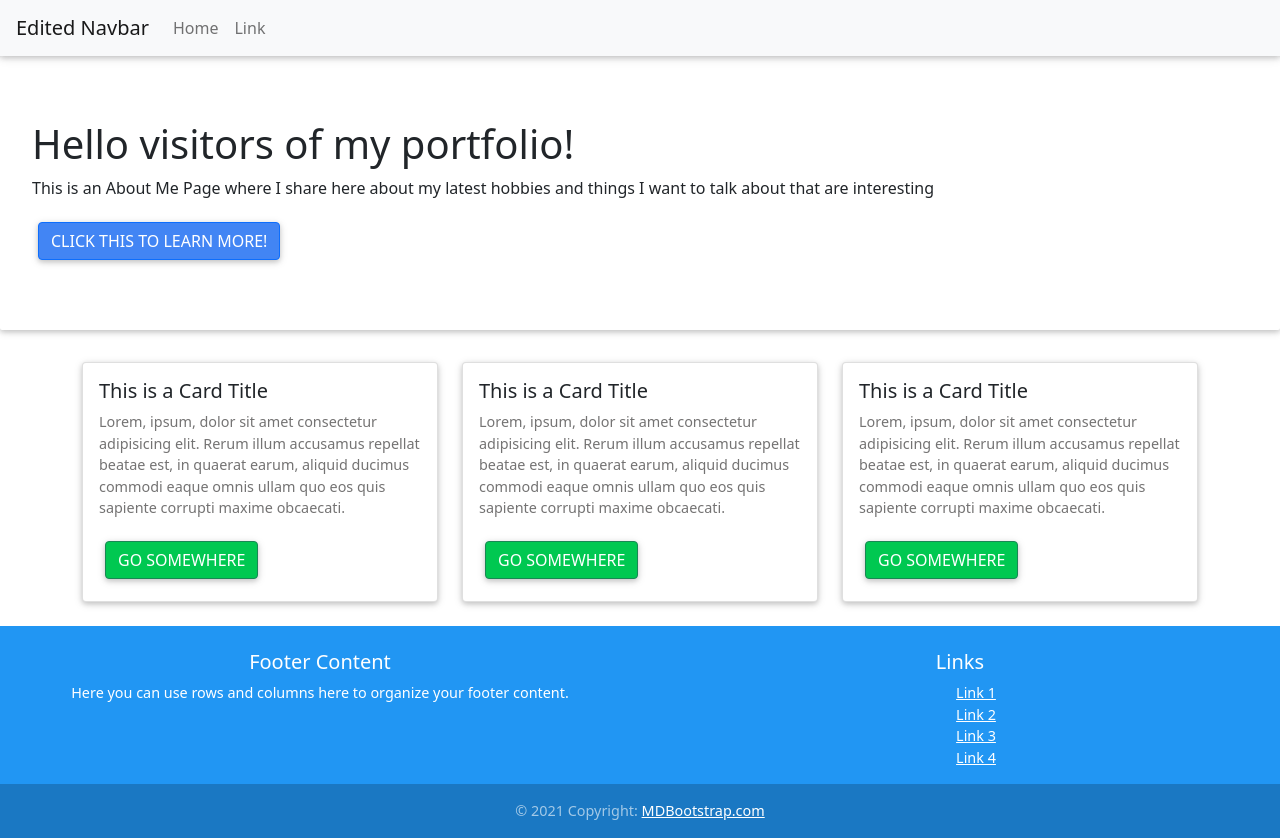
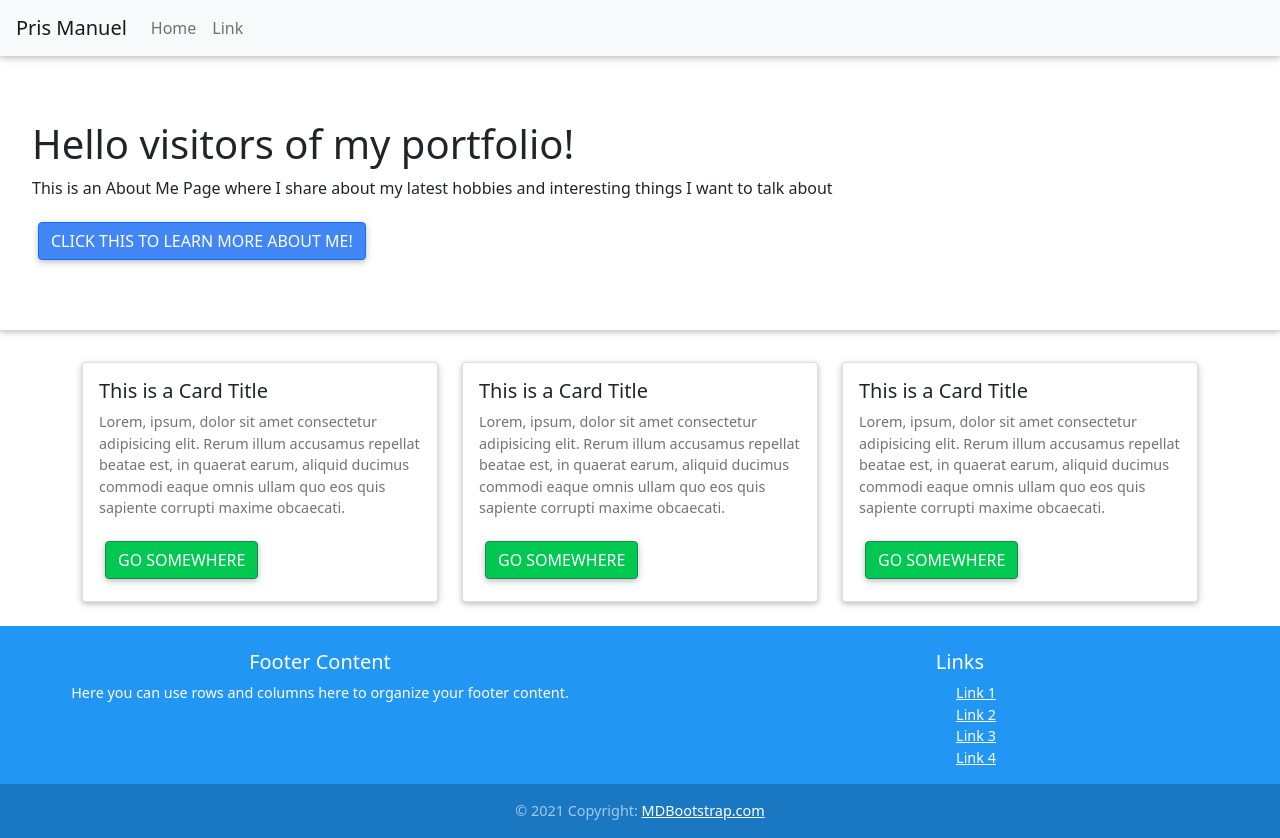
Before and after one commit to waddlesthepiggg/manuel-portfolio-dev-2, a React (Create React App) app: page / in a window 1280 px wide. Built offline with nearby package versions, Linux system fonts and the light colour scheme.

Commit message:
Changed Navbar name and details of About Me section

```diff
--- a/src/components/Jumbo.js
+++ b/src/components/Jumbo.js
@@ -6,8 +6,8 @@ export default function Jumbo(){
 	return(
 		<Jumbotron>
 			<h1>Hello visitors of my portfolio!</h1>
-			<p>This is an About Me Page where I share here about my latest hobbies and things I want to talk about that are interesting</p>
-			<Button variant = "primary">Click this to learn more!</Button>
+			<p>This is an About Me Page where I share about my latest hobbies and interesting things I want to talk about</p>
+			<Button variant = "primary">Click this to learn more about me!</Button>
 		</Jumbotron>
 
 
--- a/src/components/Navbar.js
+++ b/src/components/Navbar.js
@@ -5,7 +5,7 @@ import { Navbar, Nav } from 'react-bootstrap'
 export default function NavbarComponent(){
 	return(
 		<Navbar bg = "light" expand = "lg">
-		<Navbar.Brand href = "#home">Edited Navbar</Navbar.Brand>
+		<Navbar.Brand href = "#home">Pris Manuel</Navbar.Brand>
 			<Nav className = "mr-auto">
 				<Nav.Link href = "#home">Home</Nav.Link>
 				<Nav.Link href = "#link">Link</Nav.Link>
```
